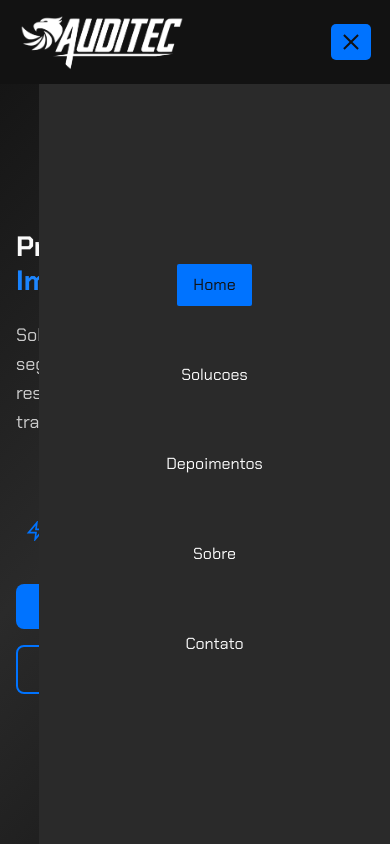
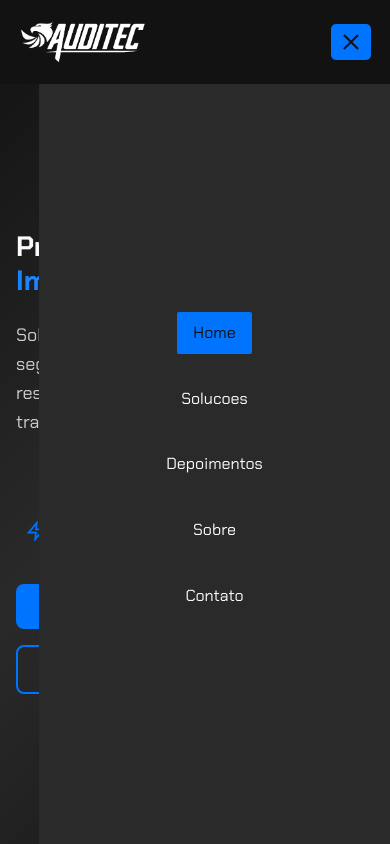
Before and after one commit to leonardolinton/auditec-brasil, a plain HTML site: page index.html in a window 390 px wide. Both pictures are taken after a click on the button "Abrir Menu". Shown: the top 844 px of the page. Drawn offline with nearby package versions, Linux system fonts and the light colour scheme.

Commit message:
Correção de erros

```diff
--- a/assets/css/header.css
+++ b/assets/css/header.css
@@ -29,7 +29,7 @@
 #logo {
     display: flex;
     justify-content: center;
-    height: 6.5vh;
+    height: 5vh;
 }
 
 #nav a {
@@ -114,7 +114,7 @@
         flex-direction: column;
         justify-content: center;
         align-items: center;
-        gap: 3rem;
+        gap: 1.5rem;
 
         height: 90vh;
         width: 90vw;
```
